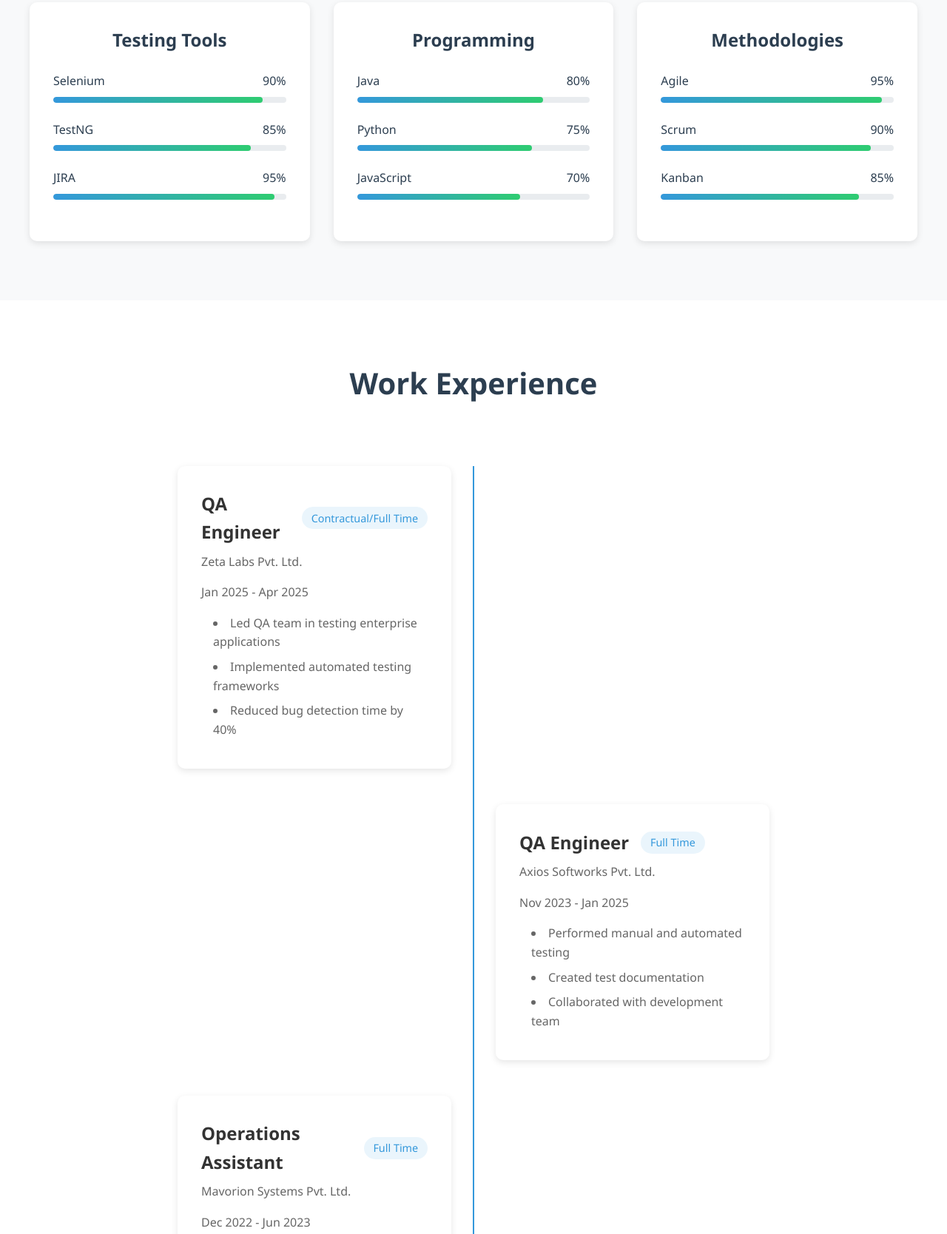
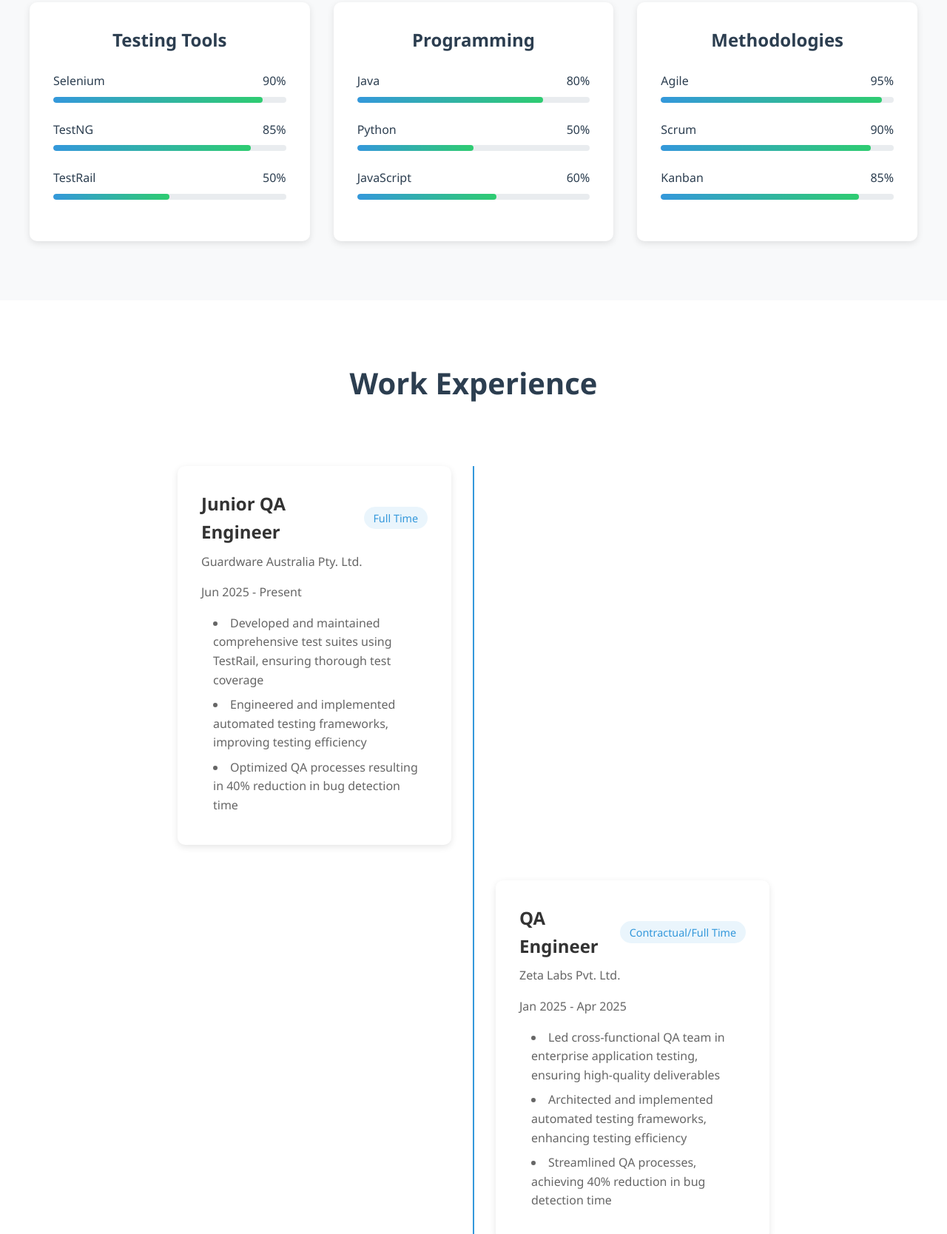
Before and after one commit to HaRdIk4451/portfolio, a plain HTML site: page index.html in a window 1280 px wide. Shown: the part 1600-3268 px from the top of the page at 74% size. Drawn offline with Linux system fonts and the light colour scheme.

Commit message:
Experience Update

```diff
--- a/index.html
+++ b/index.html
@@ -109,11 +109,11 @@
                 </div>
                 <div class="skill-item">
                     <div class="skill-info">
-                        <span>JIRA</span>
-                        <span>95%</span>
+                        <span>TestRail</span>
+                        <span>50%</span>
                     </div>
                     <div class="progress-bar">
-                        <div class="progress" style="width: 95%"></div>
+                        <div class="progress" style="width: 50%"></div>
                     </div>
                 </div>
             </div>
@@ -131,19 +131,19 @@
                 <div class="skill-item">
                     <div class="skill-info">
                         <span>Python</span>
-                        <span>75%</span>
+                        <span>50%</span>
                     </div>
                     <div class="progress-bar">
-                        <div class="progress" style="width: 75%"></div>
+                        <div class="progress" style="width: 50%"></div>
                     </div>
                 </div>
                 <div class="skill-item">
                     <div class="skill-info">
                         <span>JavaScript</span>
-                        <span>70%</span>
+                        <span>60%</span>
                     </div>
                     <div class="progress-bar">
-                        <div class="progress" style="width: 70%"></div>
+                        <div class="progress" style="width: 60%"></div>
                     </div>
                 </div>
             </div>
@@ -184,6 +184,21 @@
     <section id="experience" class="experience">
         <h2>Work Experience</h2>
         <div class="timeline">
+		<div class="timeline-item">
+                <div class="timeline-content">
+                    <div class="job-header">
+                        <h3>Junior QA Engineer</h3>
+                        <span class="employment-type">Full Time</span>
+                    </div>
+                    <p class="company">Guardware Australia Pty. Ltd.</p>
+                    <p class="date">Jun 2025 - Present</p>
+                    <ul>
+                        <li>Developed and maintained comprehensive test suites using TestRail, ensuring thorough test coverage</li>
+                        <li>Engineered and implemented automated testing frameworks, improving testing efficiency</li>
+                        <li>Optimized QA processes resulting in 40% reduction in bug detection time</li>
+                    </ul>
+                </div>
+            </div>
             <div class="timeline-item">
                 <div class="timeline-content">
                     <div class="job-header">
@@ -193,9 +208,9 @@
                     <p class="company">Zeta Labs Pvt. Ltd.</p>
                     <p class="date">Jan 2025 - Apr 2025</p>
                     <ul>
-                        <li>Led QA team in testing enterprise applications</li>
-                        <li>Implemented automated testing frameworks</li>
-                        <li>Reduced bug detection time by 40%</li>
+                        <li>Led cross-functional QA team in enterprise application testing, ensuring high-quality deliverables</li>
+                        <li>Architected and implemented automated testing frameworks, enhancing testing efficiency</li>
+                        <li>Streamlined QA processes, achieving 40% reduction in bug detection time</li>
                     </ul>
                 </div>
             </div>
@@ -208,9 +223,9 @@
                     <p class="company">Axios Softworks Pvt. Ltd.</p>
                     <p class="date">Nov 2023 - Jan 2025</p>
                     <ul>
-                        <li>Performed manual and automated testing</li>
-                        <li>Created test documentation</li>
-                        <li>Collaborated with development team</li>
+                        <li>Executed comprehensive manual and automated testing strategies for software applications</li>
+                        <li>Developed detailed test documentation and test plans following industry best practices</li>
+                        <li>Facilitated cross-functional collaboration between QA and development teams</li>
                     </ul>
                 </div>
             </div>
@@ -223,9 +238,9 @@
                     <p class="company">Mavorion Systems Pvt. Ltd.</p>
                     <p class="date">Dec 2022 - Jun 2023</p>
                     <ul>
-                        <li>Quality Assurance Controller: check in UAT (User Acceptance Test) for each updates in software for deployment and update of changes in software</li>
-                        <li>Deploy as per contract terms, trainings to staffs of each department of hospital, maintaining the tracks for training, setups and QA for full deployment of software</li>
-                        <li>Train all the personnel of the hospital departments</li>
+                        <li>Conducted comprehensive User Acceptance Testing (UAT) for software deployments and updates</li>
+                        <li>Managed end-to-end software deployment lifecycle, including training and quality assurance</li>
+                        <li>Developed and delivered training programs for hospital department personnel</li>
                     </ul>
                 </div>
             </div>
```
